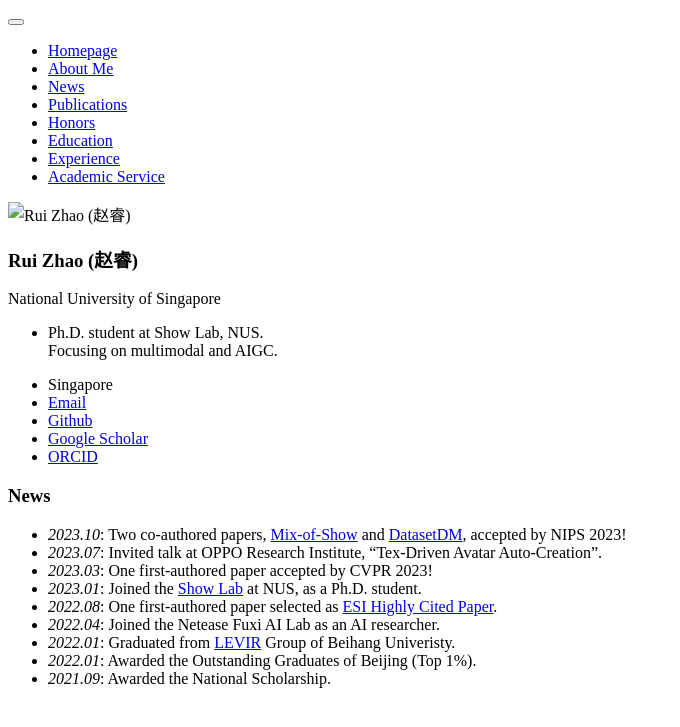
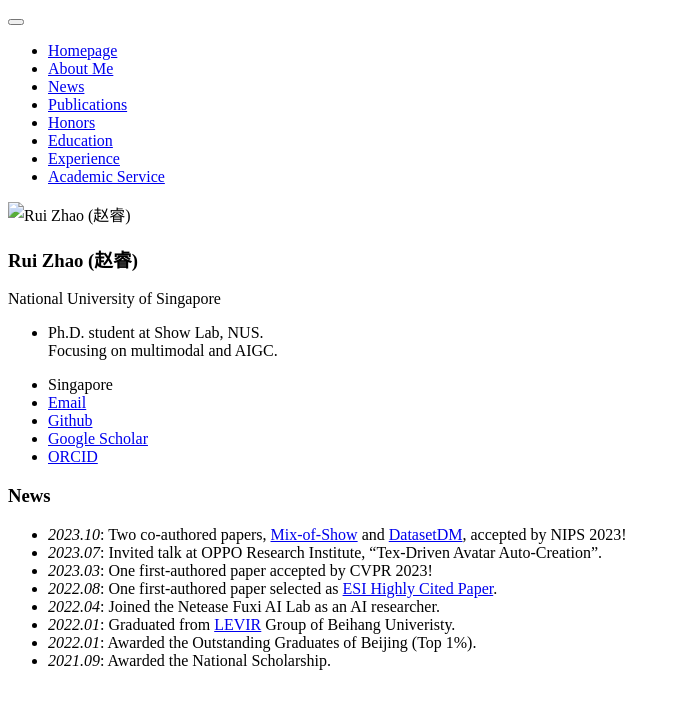
Before and after one commit to ruizhaocv/ruizhaocv.github.io, a Jekyll site: the page built from _pages/includes/news.md, in a window 1280 px wide. Shown: the top 727 px of the page, without its empty margins (0-680 px from the left). Built offline with Jekyll 4.4.1, drawn with Linux system fonts in a browser that asks for light colours; our own code applies the rules of GitHub Pages for plain Markdown files.

Commit message:
Update news.md

```diff
--- a/_pages/includes/news.md
+++ b/_pages/includes/news.md
@@ -2,7 +2,6 @@
 - *2023.10*: Two co-authored papers, [Mix-of-Show](https://showlab.github.io/Mix-of-Show/) and [DatasetDM](https://weijiawu.github.io/DatasetDM_page/), accepted by NIPS 2023!
 - *2023.07*: Invited talk at OPPO Research Institute, "Tex-Driven Avatar Auto-Creation".
 - *2023.03*: One first-authored paper accepted by CVPR 2023!
-- *2023.01*: Joined the [Show Lab](https://sites.google.com/view/showlab/) at NUS, as a Ph.D. student.
 - *2022.08*: One first-authored paper selected as [ESI Highly Cited Paper](https://clarivate.libguides.com/c.php?g=593878&p=4107961).
 - *2022.04*: Joined the Netease Fuxi AI Lab as an AI researcher.
 - *2022.01*: Graduated from [LEVIR](https://levir.buaa.edu.cn/) Group of Beihang Univeristy.
```
